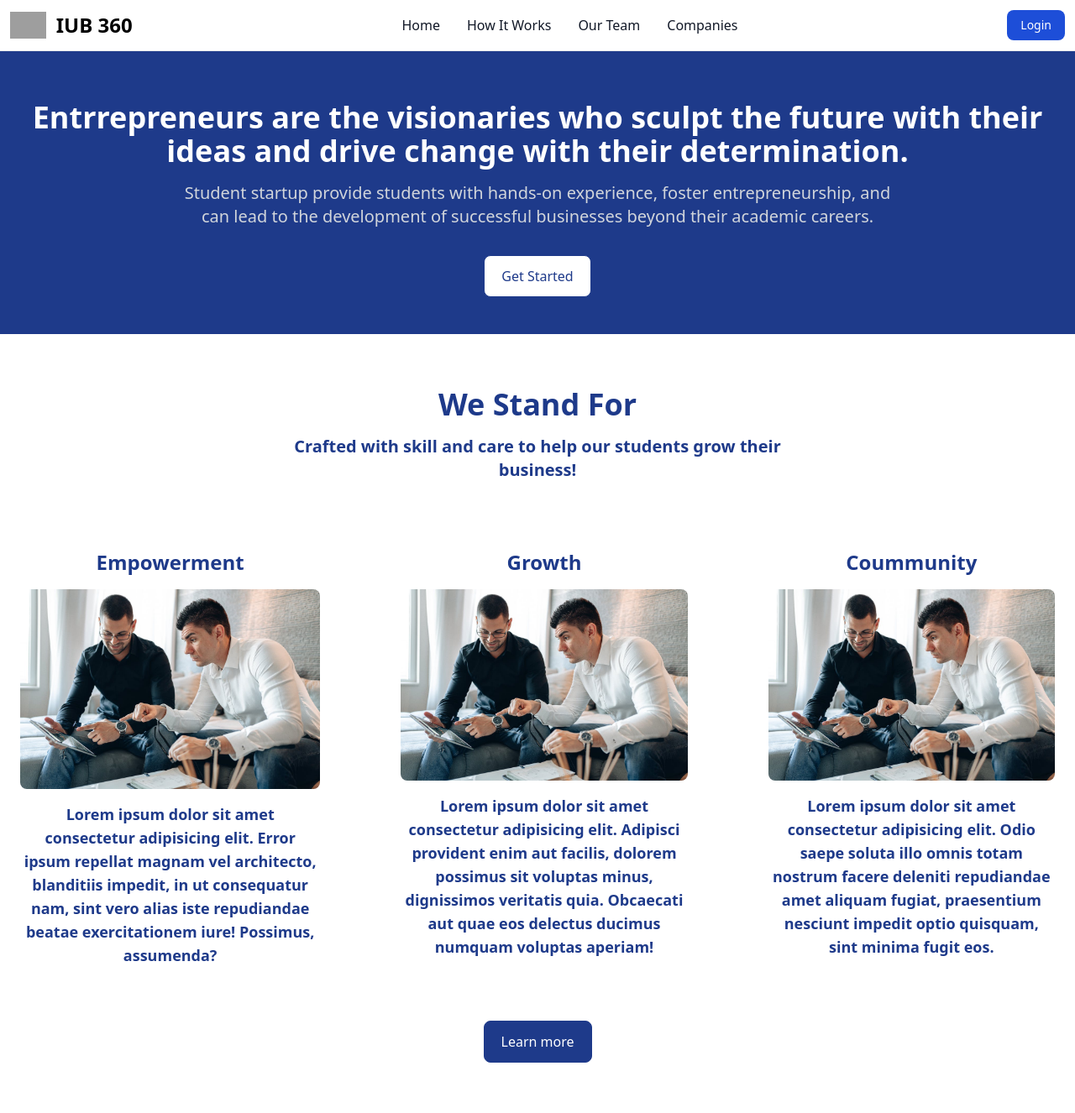
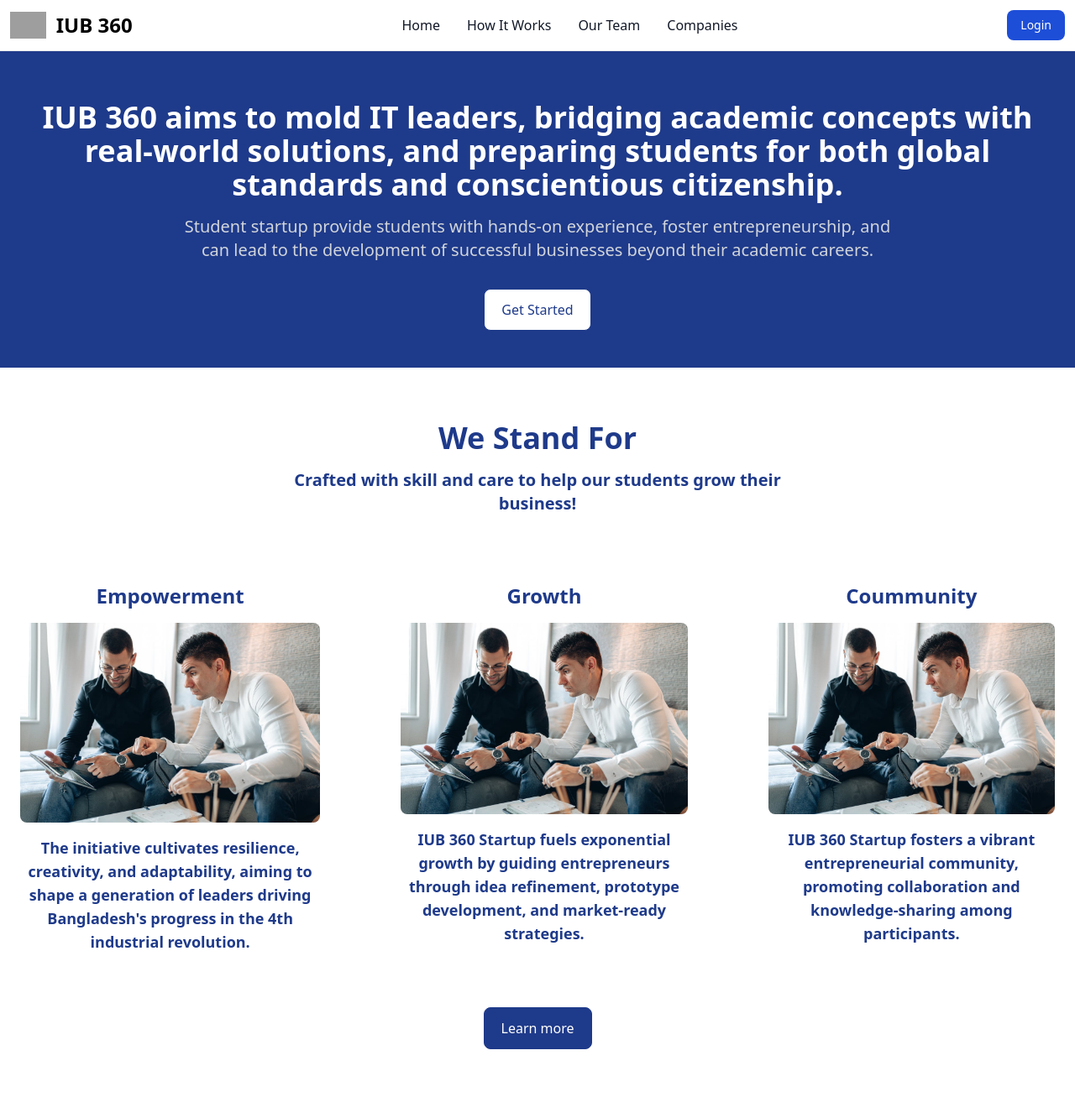
Before and after one commit to syedniaz/IUB360, a PHP site: page / in a window 1280 px wide. Shown: the top 1326 px of the page at 84% size. Run offline with PHP 8.4, Linux system fonts and the light colour scheme; some libraries are stand-ins or nearby versions; grey boxes are pictures that could not be loaded.

Commit message:
HomePage Content Update V1

```diff
--- a/index.php
+++ b/index.php
@@ -21,8 +21,7 @@
   <section class="bg-center bg-no-repeat bg-blue-900 pt-24">
     <div class="px-4 mx-auto max-w-screen-xl text-center pb-6 lg:pt-6">
       <h1 class="mb-4 text-3xl font-extrabold text-white sm:text-4xl">
-        Entrrepreneurs are the visionaries who sculpt the future with their ideas and drive change with their
-        determination.</h1>
+      IUB 360 aims to mold IT leaders, bridging academic concepts with real-world solutions, and preparing students for both global standards and conscientious citizenship.</h1>
       <p class="mb-8 text-lg font-normal text-gray-300 lg:text-xl sm:px-16 lg:px-48">Student startup provide students
         with hands-on experience, foster entrepreneurship, and can lead to the development of successful businesses
         beyond their academic careers.</p>
@@ -51,9 +50,8 @@
           </h3>
           <img class="rounded-lg" src="./img/pexels-photo-5833767.jpeg" alt="stock">
           <p class="text-lg font-bold text-blue-900">
-            Lorem ipsum dolor sit amet consectetur adipisicing elit. Error ipsum repellat magnam vel architecto,
-            blanditiis impedit, in ut consequatur nam, sint vero alias iste repudiandae beatae exercitationem iure!
-            Possimus, assumenda?
+          The initiative cultivates resilience, creativity, and adaptability,
+          aiming to shape a generation of leaders driving Bangladesh's progress in the 4th industrial revolution.
           </p>
 
         </div>
@@ -65,9 +63,8 @@
           </h3>
           <img class="rounded-lg" src="./img/pexels-photo-5833767.jpeg" alt="stock">
           <p class="text-lg font-bold text-blue-900">
-            Lorem ipsum dolor sit amet consectetur adipisicing elit. Adipisci provident enim aut facilis, dolorem
-            possimus sit voluptas minus, dignissimos veritatis quia. Obcaecati aut quae eos delectus ducimus numquam
-            voluptas aperiam!
+          IUB 360 Startup fuels exponential growth by guiding entrepreneurs through idea refinement,
+          prototype development, and market-ready strategies.
           </p>
 
         </div>
@@ -79,9 +76,8 @@
           </h3>
           <img class="rounded-lg" src="./img/pexels-photo-5833767.jpeg" alt="stock">
           <p class="text-lg font-bold text-blue-900">
-            Lorem ipsum dolor sit amet consectetur adipisicing elit. Odio saepe soluta illo omnis totam nostrum facere
-            deleniti repudiandae amet aliquam fugiat, praesentium nesciunt impedit optio quisquam, sint minima fugit
-            eos.
+          IUB 360 Startup fosters a vibrant entrepreneurial community,
+          promoting collaboration and knowledge-sharing among participants.
           </p>
 
         </div>
```
